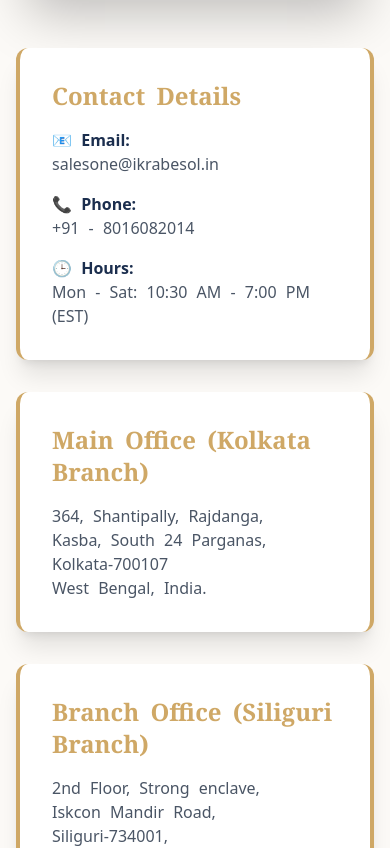
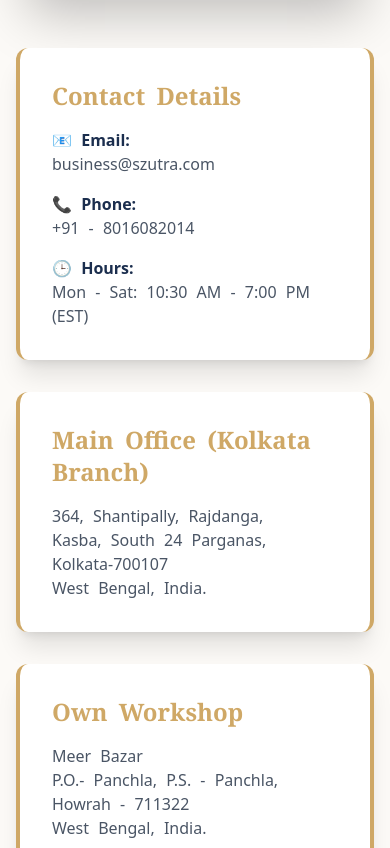
Before and after one commit to tech-ikrab2025/SzutraMywebiste, a React (Vite) app in the folder client/: page /ContactUs in a window 390 px wide. Shown: the part 1040-1888 px from the top of the page. Built offline with nearby package versions, Linux system fonts and the light colour scheme.

Commit message:
home page commit

```diff
--- a/client/src/Components/Footer.jsx
+++ b/client/src/Components/Footer.jsx
@@ -29,7 +29,7 @@ export default function Footer() {
   const contactDetails = [
     { icon: <MapPin size={16} />, text: "364, Shantipally, Rajdanga, Kasba, South 24 Parganas, Kolkata-700107 West Bengal, India.", href: "https://www.google.com/maps/search/364,+Shantipally,+Rajdanga,+Kasba,+South+24+Parganas,+Kolkata-700107+West+Bengal,+India./@22.5139614,88.3884803,17z/data=!3m1!4b1?entry=ttu&g_ep=EgoyMDI1MTAyOC4wIKXMDSoASAFQAw%3D%3D", target: '_blank' },
     { icon: <Phone size={16} />, text: "+91 801608201", href: "tel:+91801608201" },
-    { icon: <Mail size={16} />, text: "salesone@ikrabesol.in", href: "mailto:inquiries@szutra.com" },
+    { icon: <Mail size={16} />, text: "business@szutra.com", href: "mailto:business@szutra.com" },
   ];
 
   return (
--- a/client/src/Pages/AboutUs/HeroSection.jsx
+++ b/client/src/Pages/AboutUs/HeroSection.jsx
@@ -14,7 +14,7 @@ const HeroSection = ({ mission }) => {
 
   return (
     <div id="about-us" className="bg-gradient-to-r from-gray-900 to-gray-700 text-white py-24 sm:py-50" style={{
-            backgroundImage: "url('/AboutUsImage.webp')",
+            backgroundImage: "url('/WhyChooseUsImage.webp')",
             backgroundSize: "Cover",
             backgroundPosition: "center",
           }}>
--- a/client/src/Pages/ContactUs.jsx
+++ b/client/src/Pages/ContactUs.jsx
@@ -289,7 +289,7 @@ try {
           }}>
                 <p>
                   📧 <strong className="text-[#1b2e4e]">Email:</strong>
-                  <br /> salesone@ikrabesol.in
+                  <br /> business@szutra.com
                 </p>
                 <p>
                   📞 <strong className="text-[#1b2e4e]">Phone:</strong>
@@ -336,17 +336,17 @@ try {
             fontFamily: "Playfair Display, Georgia, serif",
             wordSpacing: "5px",
           }}>
-              Branch Office (Siliguri Branch)
+              Own Workshop
               </h3>
               <p className="text-gray-600" style={{
 
             wordSpacing: "5px",
           }}>
-                2nd Floor, Strong enclave,
+                Meer Bazar
                 <br />
-                 Iskcon Mandir Road,
+                 P.O.- Panchla, P.S. - Panchla,
                 <br />
-                Siliguri-734001,
+                Howrah - 711322
                 <br />
                 West Bengal, India.
               </p>
--- a/client/src/Pages/homeFull/HeroSec.jsx
+++ b/client/src/Pages/homeFull/HeroSec.jsx
@@ -62,7 +62,7 @@ const HeroSection = () => {
 
                 {/* Main Title */}
                 <h1
-                    className="text-6xl sm:text-8xl md:text-9xl font-bold leading-none mb-6 drop-shadow-lg"
+                    className="text-6xl sm:text-8xl md:text-9xl font-bold leading-none mb-6 drop-shadow-lg  justify-center text-center"
                     style={titleStyle}
                 >
                     The Zari Legacy
--- a/client/src/Pages/homeFull/WelcomeToSzutra.jsx
+++ b/client/src/Pages/homeFull/WelcomeToSzutra.jsx
@@ -66,7 +66,7 @@ const WelcomeToSzutra = () => {
             <div className="container mx-auto grid md:grid-cols-2 gap-12 items-center">
                 <motion.div variants={fadeInUp} className="md:pl-5">
                     <img
-                      src="/WhyChooseUsImage.webp"
+                      src="/AboutUsImage.webp"
                       alt="Marketing team collaborating"
                       className="rounded-2xl shadow-2xl w-full h-auto object-cover" mx-auto px-4
                       onError={(e) => { e.target.onerror = null; e.target.src='https://placehold.co/600x400/000000/FFFFFF?text=Team+Image'; }}
@@ -75,8 +75,13 @@ const WelcomeToSzutra = () => {
                 <motion.div variants={fadeInUp} className="text-center">
                     <h2 className="text-4xl sm:text-5xl md:text-6xl font-bold leading-none mb-3"
                         style={titleStyle}>
-                        Welcome To Szutra
+                        Your Zari Production Partner
                     </h2>
+
+                    <h3 className="text-xl sm:text-2xl md:text-4xl font-bold leading-none mb-3"
+                        style={titleStyle}>
+                        Bulk Custom Zari work
+                    </h3>
                     {/* Luxurious Gold Underline Bar */}
 {/* w-24 (wider), h-1.5 (slightly thicker), and mb-12 (for section spacing) */}
 <div
@@ -84,14 +89,11 @@ const WelcomeToSzutra = () => {
     style={{ backgroundColor: ACCENT_GOLD }}
 ></div>
                     <p className="text-gray-800 mb-6 text-lg" >At Szutra, every stitch tells a story.
-            We are a heritage embroidery brand from Howrah, India — where tradition meets creativity.
-            Our team of skilled artisans handcrafts premium zardosi, aari, dabka, sequin, and bead embroidery for fashion designers, boutiques, and global brands.
-            We believe in quality, authenticity, and human touch.
-            Every design is made with love, care, and royal craftsmanship.
+            At Szutra, we are a dedicated manufacturer specializing exclusively in exquisite zari clothing. Our mission is to deliver the best handmade cloths directly to our valued customers who place bulk orders, including fashion houses, designers, and large-scale retailers. We combine the rich tradition of Indian craftsmanship with modern production efficiency. Our team of master artisans ensures every yard of fabric and every piece of attire showcases unparalleled quality, authenticity, and royal craftsmanship. Partner with us for reliable, high-volume supply that never compromises on the artistry of zari embroidery.
             </p>
                     <a
-                    href="/AboutUs" // Set your destination URL here
-                    target="_blank" // This ensures the link opens in a new tab
+                    href="/ContactUs" // Set your destination URL here
+                    // target="_blank" // This ensures the link opens in a new tab
                     //rel="noopener noreferrer" // Security best practice for target="_blank"
                     className={`
                         text-gray-800 font-semibold py-3 px-10 rounded-full shadow-xl
@@ -103,7 +105,7 @@ const WelcomeToSzutra = () => {
                     style={{ backgroundColor: ACCENT_GOLD }}
                     aria-label="Shop our new Zari collection now"
                 >
-                    To Know More
+                    ORDER NOW
                 </a>
                 </motion.div>
             </div>
--- a/client/src/Pages/homeFull/WhySzutraStands.jsx
+++ b/client/src/Pages/homeFull/WhySzutraStands.jsx
@@ -74,7 +74,7 @@ const WhySzutraStands = () => {
                 {/* IMAGE CONTAINER: Removed md:pl-5 as we are centering the image */}
                 <motion.div variants={fadeInUp}>
                     <img
-                      src="/WhyChooseUsImage.webp"
+                      src="/whyszutrastands.webp"
                       alt="Marketing team collaborating"
 
                       className="rounded-2xl shadow-2xl w-full h-auto object-cover mx-auto"
@@ -86,7 +86,7 @@ const WhySzutraStands = () => {
                 <motion.div variants={fadeInUp} className="text-center">
                     <h2 className="text-4xl sm:text-5xl md:text-6xl font-bold leading-none mb-3"
                         style={titleStyle}>
-                        Why Szutra Stands?
+                        Why Szutra?
                     </h2>
 
                     {/* UNDERLINE: Keeping mx-auto which correctly centers block element */}
```
Also changed, not shown: client/public/whyszutrastands.webp (added), 1 other file (tests, documents, lock files or other folders).
